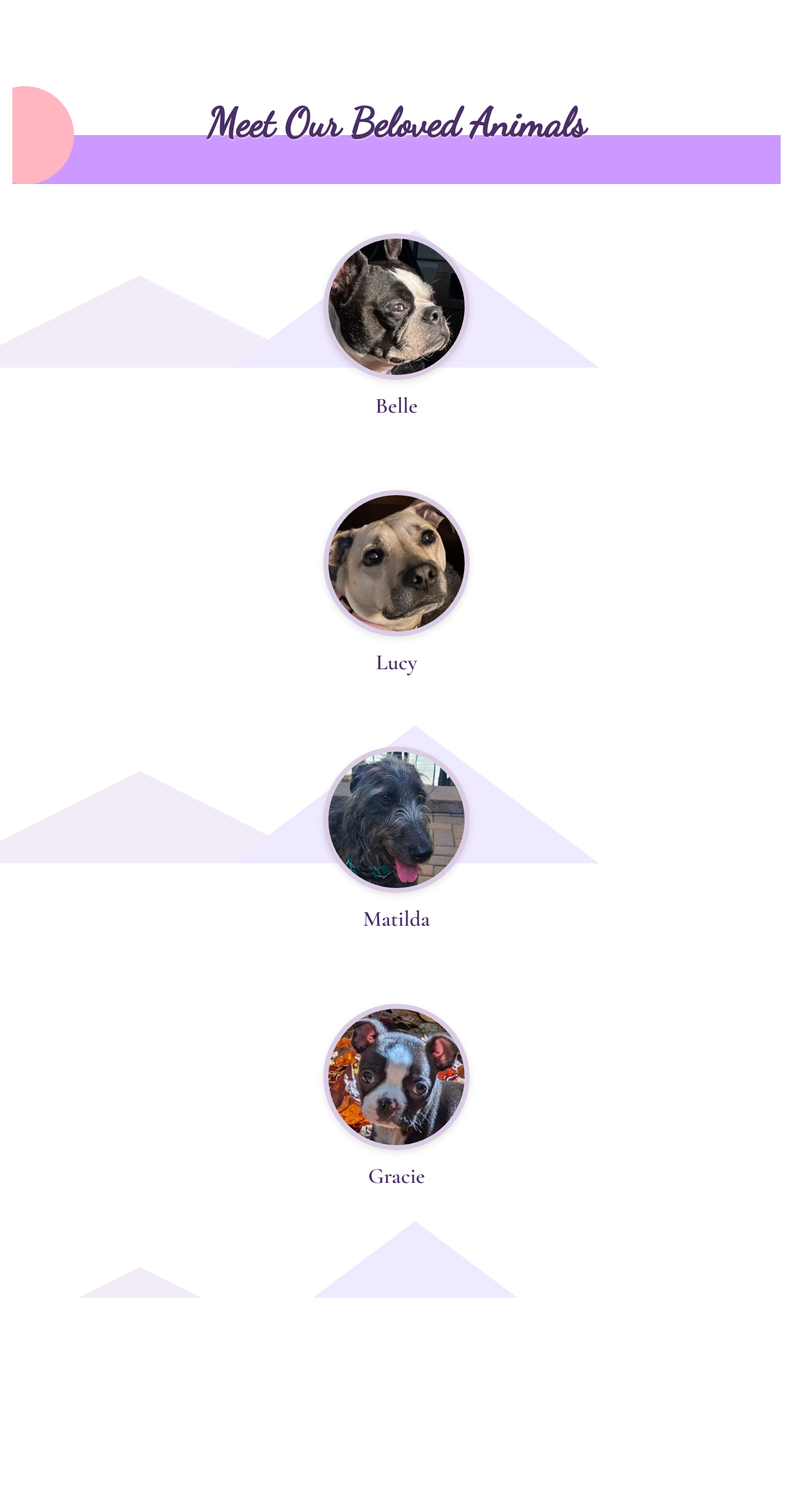
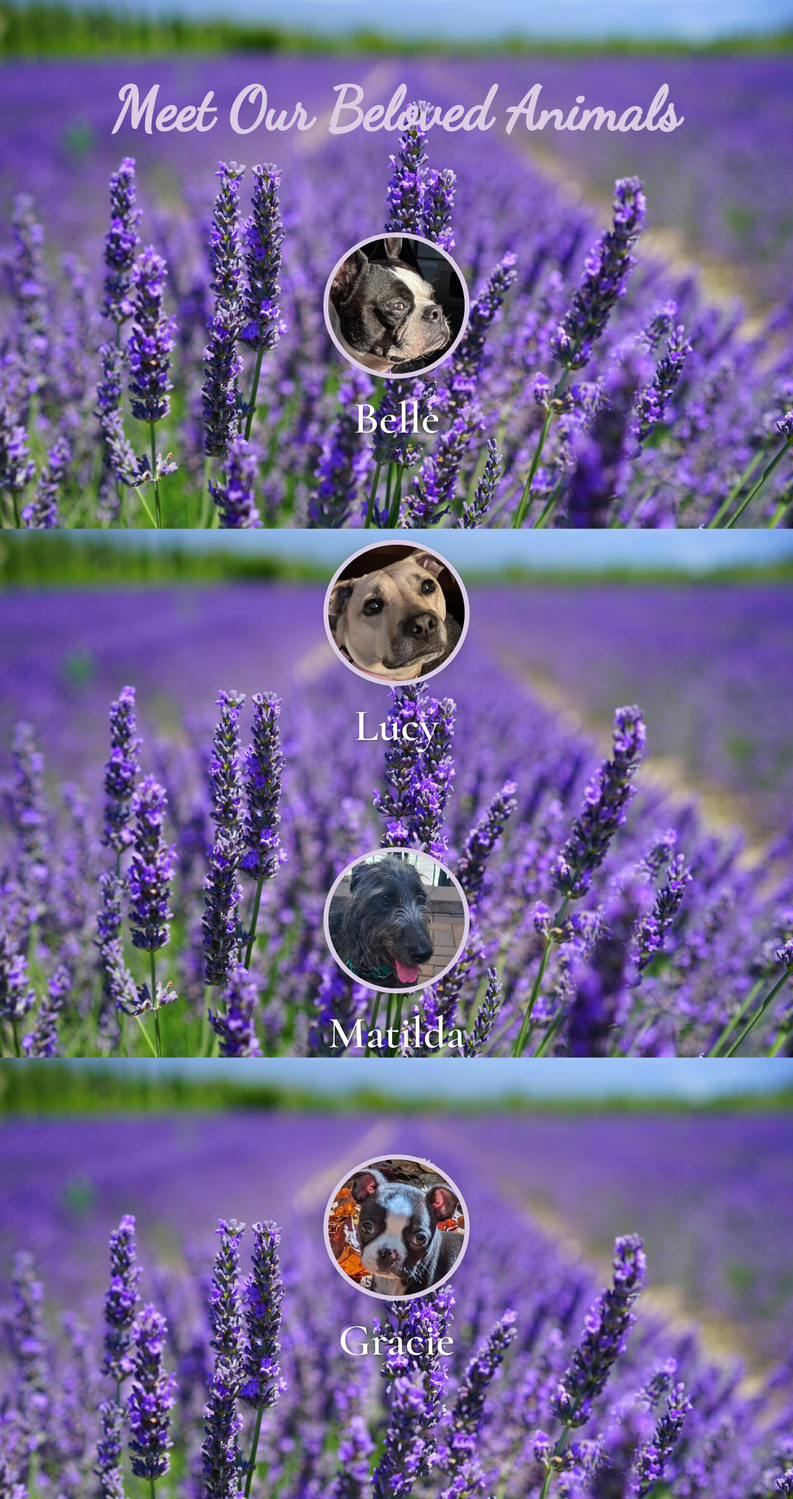
Before and after one commit to OpsChasingDev/AnimalWebsite, a Flask app: page / in a window 1280 px wide. Shown: the whole page at 62% size. Before the commit the page ends 2094 px from the top, so only its background shows below. Run offline with Flask 3, Linux system fonts and the light colour scheme.

Commit message:
added lavender_field

```diff
--- a/static/css/style.css
+++ b/static/css/style.css
@@ -7,7 +7,7 @@ body {
 }
 
 .page-background {
-    background-image: url("../images/decorations/mountain_background.png");
+    background-image: url("../images/decorations/lavender_field.jpg");
     background-repeat: no-repeat;
     background-position: center top;
     background-size: cover;
@@ -17,20 +17,17 @@ body {
 }
 
 header {
-    background-image: url("../images/decorations/floral_banner.png");
-    background-repeat: no-repeat;
-    background-position: center;
-    background-size: cover;
-    padding: 100px 20px 60px;
+    padding: 60px 20px;
+    text-align: center;
 }
 
 header h1 {
     text-align: center;
     font-family: 'Dancing Script', cursive;
-    font-size: 4rem;
+    font-size: 6rem;
     margin: 0;
-    color: #4a2f66;
-    text-shadow: 1px 1px 3px rgba(255, 255, 255, 0.8);
+    color: #d9cce3;
+    text-shadow: 1px 1px 3px #4a2f66(255, 255, 255, 0.8);
 }
 
 .animal-card {
@@ -57,9 +54,10 @@ header h1 {
 
 .animal-name {
     margin-top: 20px;
-    font-size: 2.2rem;
-    font-weight: 600;
-    color: #4a2f66;
+    font-size: 4.5rem;
+    font-weight: bold;
+    color: #ffffff;
+    text-shadow: 1px 1px 4px rgba(0, 0, 0, 0.4);
 }
 
 @keyframes clickSubtle {
@@ -73,3 +71,17 @@ header h1 {
         transform: scale(1);
     }
 }
+
+.page-background::before {
+    content: "";
+    position: fixed;
+    top: 0;
+    left: 0;
+    width: 100%;
+    height: 100%;
+    background-image: inherit;
+    background-size: cover;
+    background-position: center;
+    backdrop-filter: blur(4px);
+    z-index: -1;
+}
```
Also changed, not shown: static/images/decorations/lavender_field.jpg (added), static/images/decorations/mountain_range.jpg (added).
